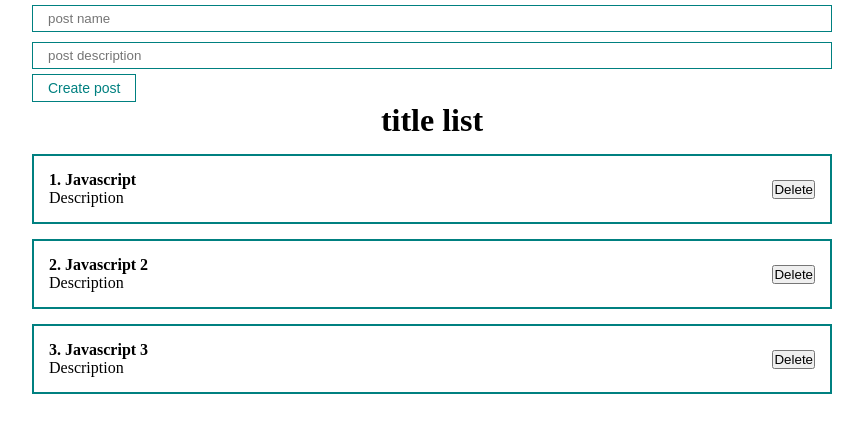
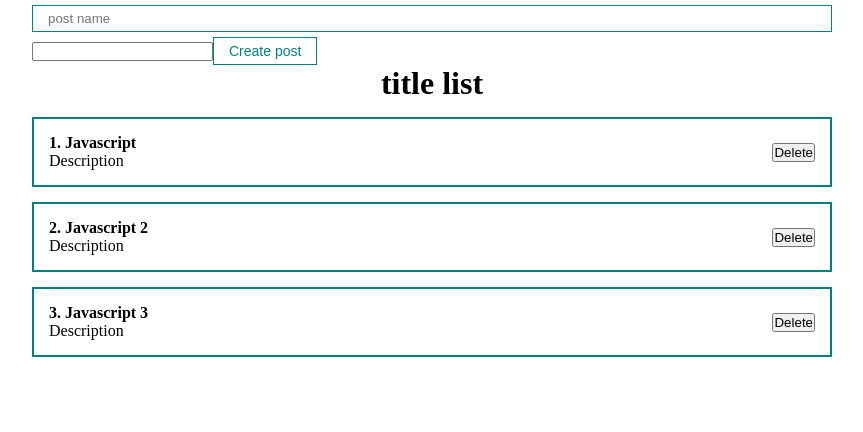
Before and after one commit to MrLait/react-theories, a React (Create React App) app in the folder src/react-js-fundamental-cource/: page / in a window 1280 px wide. Shown: the top 432 px of the page, without its empty margins (208-1071 px from the left). Built offline with nearby package versions, Linux system fonts and the light colour scheme; the HTML template or start-up script is replaced by a standard one.

Commit message:
second way to create managed component

```diff
--- a/src/react-js-fundamental-cource/src/App.js
+++ b/src/react-js-fundamental-cource/src/App.js
@@ -9,10 +9,12 @@
 //классовые компоненты это устаревший подход и лучше использовать функциональные компоненты и хуки
 
 // useState предназначен для управления состояния.
+// useRef - позволяет получать напрямую доступ к ДОМ элементу, например что бы получить какое-то поле это второй способ
+// создания управляемого компонента, но так делать нежелательно
 //props.children - почитать
 //e.preventDefault() предотвращает обновление страницы при нажатии на кнопку
 
-import React, { useState } from 'react'
+import React, { useState, useRef } from 'react'
 import PostItem from './components/PostItem';
 import PostList from './components/PostList';
 import MyButton from './components/UI/button/MyButton';
@@ -26,8 +28,10 @@ function App() {
     { id: 3, title: 'Javascript 3', body: 'Description' }
   ])
   const [title, setTitle] = useState('')
+  const bodyInputRef = useRef()
   const addNewPost = (e) => {
     e.preventDefault()
+    console.log(bodyInputRef.current);
   }
   return (
     <div className="App">
@@ -37,7 +41,12 @@ function App() {
           onChange={e => setTitle(e.target.value)}
           type='text'
           placeholder='post name' />
-        <MyInput type='text' placeholder='post description' />
+        <input ref={bodyInputRef} type='text' />
+        {/* <MyInput
+          ref={bodyInputRef}
+          type='text'
+          placeholder='post description'
+        /> */}
         <MyButton onClick={addNewPost}>Create post</MyButton>
       </form>
       <PostList postList={posts} title="title list" />
```
